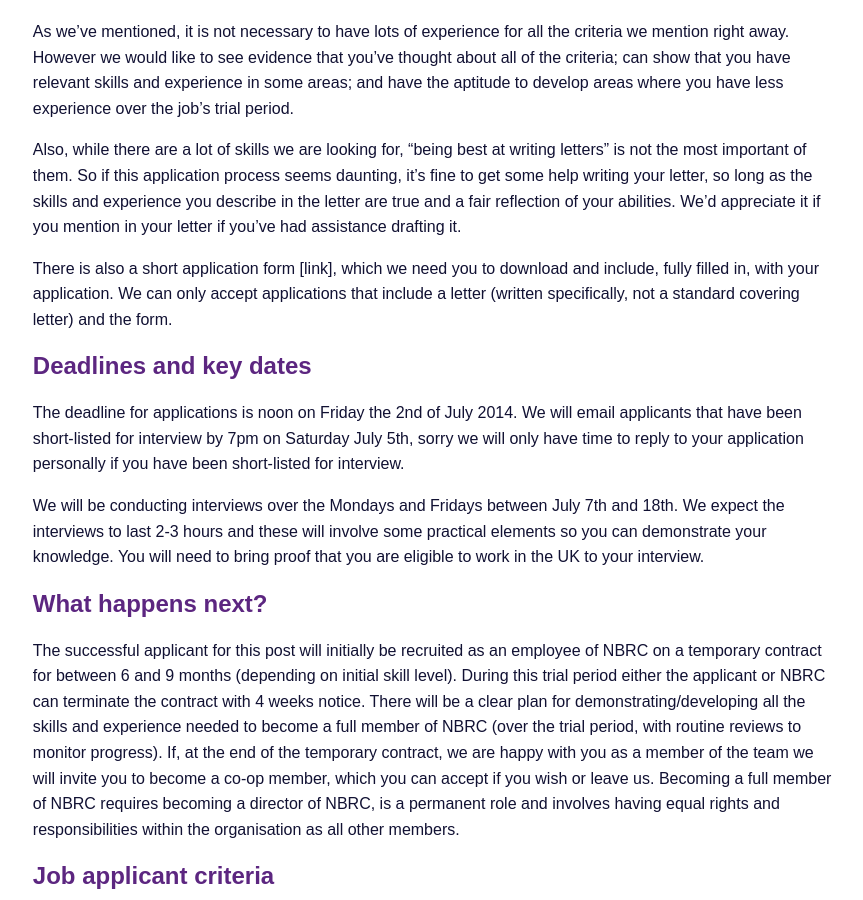
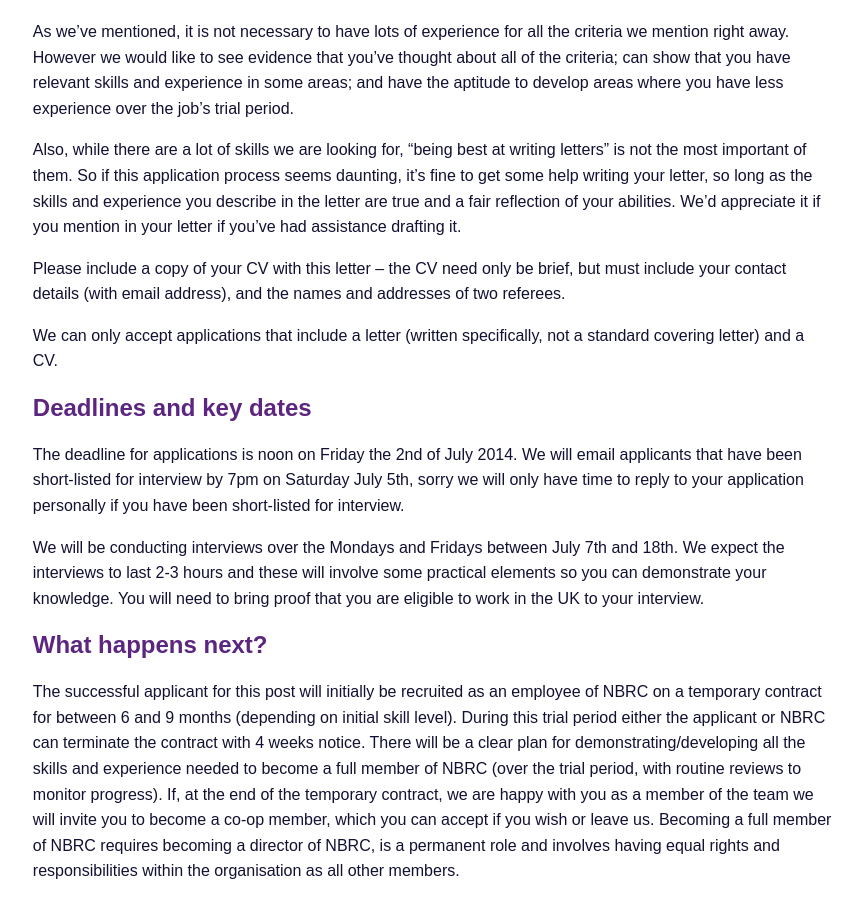
Before and after one commit to norwichbicyclerepaircooperative/norwichbicyclerepaircooperative.github.io, a Jekyll site: the page built from jobs/index.md, in a window 1280 px wide and 900 px high, scrolled down 1577 px. Shown: the whole window, without its empty margins (196-1059 px from the left). Built offline with Jekyll 4.4.1, drawn with Linux system fonts in a browser that asks for light colours.

Commit message:
Update index.md

```diff
--- a/jobs/index.md
+++ b/jobs/index.md
@@ -88,10 +88,9 @@ as the skills and experience you describe in the letter are true and a fair
 reflection of your abilities. We'd appreciate it if you mention in your letter
 if you've had assistance drafting it.
 
-There is also a short application form [link], which we need you to download
-and include, fully filled in, with your application. We can only accept
-applications that include a letter (written specifically, not a standard
-covering letter) and the form.
+Please include a copy of your CV with this letter – the CV need only be brief, but must include your contact details (with email address), and the names and addresses of two referees.
+
+We can only accept applications that include a letter (written specifically, not a standard covering letter) and a CV.
 
 ## Deadlines and key dates
 
```
